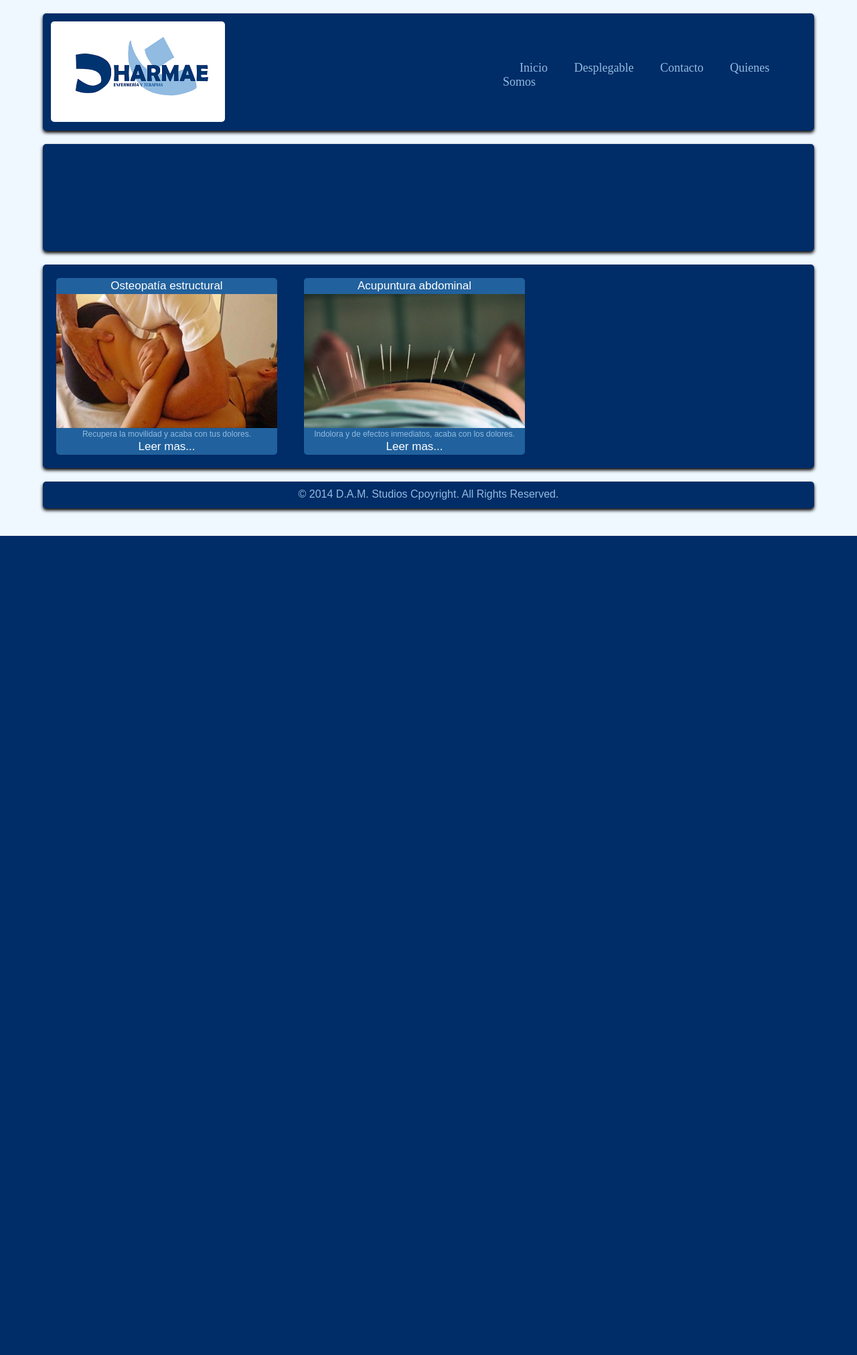
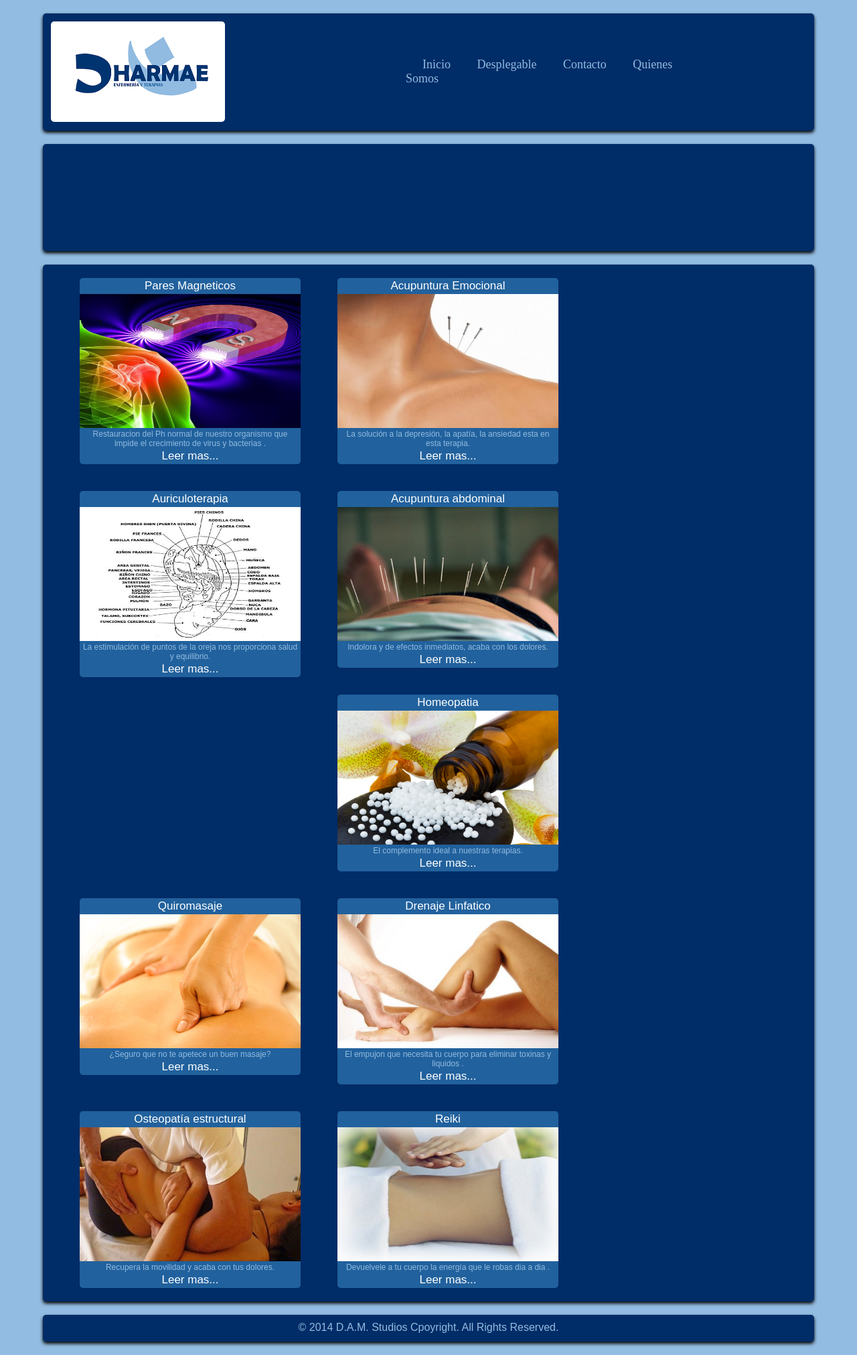
Before and after one commit to elenamp/Dharmae, a PHP site: page / in a window 1280 px wide. Shown: the whole page at 67% size. Before the commit the page ends 800 px from the top, so only its background shows below. Run offline with PHP 8.4, Linux system fonts and the light colour scheme.

Commit message:
Portada Proyecto

```diff
--- a/DharmaPag/nbproject/private/private.xml
+++ b/DharmaPag/nbproject/private/private.xml
@@ -7,5 +7,6 @@
             <file>file:/C:/wamp/www/DharmaPag/public_html/css/EstilosIndex.css</file>
         </group>
         <group/>
+        <group name="Diseño Interfaces"/>
     </open-files>
 </project-private>
--- a/DharmaPag/public_html/css/EstilosIndex.css
+++ b/DharmaPag/public_html/css/EstilosIndex.css
@@ -9,11 +9,13 @@ and open the template in the editor.
 */
 /*---------------ESTILOS GENERALES----------*/
 body{
-    background:aliceblue;
+/*    background:aliceblue;*/
     font-family:Arial, Helvetica, Sans-serif;
     width:90%;
     margin:auto;
     clear:both;
+    background:#92BCE1;
+
 
 }
 a{
@@ -61,7 +63,7 @@ box-shadow: 0px 3px 5px #000;/*hacia derecha*//*hacia abajo*//*tamaño*//*color*
 
     float:right;
     padding-top:50px;
-    margin:5px;
+    margin-right: 150px;
     height: 100px;
     width: 500px;
 }
@@ -124,7 +126,9 @@ box-shadow: 0px 3px 5px #000;/*hacia derecha*//*hacia abajo*//*tamaño*//*color*
     height: auto;
     float:left;
     background: #21619D;
-    margin:20px;
+    margin-top: 20px;
+    margin-left: 55px;
+    margin-bottom: 20px;
     border-radius: 5px;/*esta propiedad bordea la esquinas*/
         -moz-border-radius: 5px;
         -webkit-border-radius: 5px;
--- a/DharmaPag/public_html/index.html
+++ b/DharmaPag/public_html/index.html
@@ -25,20 +25,69 @@
 
         </div>
         <div id="cuerpo">
+             <div id="Contenido1">
+                <div id="titulo"><p>Pares Magneticos</p></div>
+                <div id="foto"><a href=""><img src="img/pares magneticos.jpg"></a></div>
+                <div id="descripcion">Restauracion del Ph normal de nuestro organismo que impide el crecimiento de virus y bacterias .  </div>
+                <p><a href="">Leer mas...</a></p>
+            </div>
+
+            <div id="Contenido1">
+                <div id="titulo"><p>Acupuntura Emocional</p></div>
+                <div id="foto"><a href=""><img src="img/acupuntura emocional.jpg"></a></div>
+                <div id="descripcion">La solución a la depresión, la apatía, la ansiedad esta en esta terapia.</div>
+                <p><a href="">Leer mas...</a></p>
+            </div>
+
+            <div id="Contenido1">
+                <div id="titulo"><p>Auriculoterapia</p></div>
+                <div id="foto"><a href=""><img src="img/auriculoterapia.jpg"></a></div>
+                <div id="descripcion">La estimulación de  puntos de la oreja nos proporciona salud y equilibrio.</div>
+                <p><a href="">Leer mas...</a></p>
+            </div>
+
+            <div id="Contenido1">
+                <div id="titulo"><p>Acupuntura abdominal</p></div>
+                <div id="foto"><a href=""><img src="img/acupuntura abdominal.jpg"></a></div>
+                <div id="descripcion">Indolora y de efectos inmediatos, acaba con los dolores.</div>
+                <p><a href="">Leer mas...</a></p>
+            </div>
+
+            <div id="Contenido1">
+                <div id="titulo"><p>Homeopatia</p></div>
+                <div id="foto"><a href=""><img src="img/Homeopatia[1].jpg"></a></div>
+                <div id="descripcion">El complemento ideal a nuestras terapias.</div>
+                <p><a href="">Leer mas...</a></p>
+            </div>
+
+            <div id="Contenido1">
+                <div id="titulo"><p>Quiromasaje </p></div>
+                <div id="foto"><a href=""><img src="img/quiromasaje.jpg"></a></div>
+                <div id="descripcion">¿Seguro que no te apetece un buen masaje?</div>
+                <p><a href="">Leer mas...</a></p>
+            </div>
+
+            <div id="Contenido1">
+                <div id="titulo"><p>Drenaje Linfatico</p></div>
+                <div id="foto"><a href=""><img src="img/13-drenaje-linfatico[1].jpg"></a></div>
+                <div id="descripcion">El empujon que necesita tu cuerpo para eliminar toxinas y liquidos .</div>
+                <p><a href="">Leer mas...</a></p>
+            </div>
+
             <div id="Contenido1">
                 <div id="titulo"><p>Osteopatía estructural</p></div>
-                <div id="foto"><img src="img/osteopatía.jpg"></div>
+                <div id="foto"><a href=""><img src="img/osteopatía.jpg"></a></div>
                 <div id="descripcion">Recupera la movilidad y acaba con tus dolores. </div>
                 <p><a href="">Leer mas...</a></p>
+            </div>
 
+            <div id="Contenido1">
+                <div id="titulo"><p>Reiki</p></div>
+                <div id="foto"><a href=""><img src="img/reiki.jpg"></a></div>
+                <div id="descripcion">Devuelvele a tu cuerpo la energía que le robas dia a dia .</div>
+                <p><a href="">Leer mas...</a></p>
             </div>
-            <div id="Contenido1">
-                <div id="titulo"><p>Acupuntura abdominal</p></div>
-                <div id="foto"><img src="img/acupuntura abdominal.jpg"></div>
-                <div id="descripcion">Indolora y de efectos inmediatos, acaba con los dolores.  </div>
-                <p><a href="">Leer mas...</a></p>
 
-            </div>
         </div>
 
         <footer>
```
